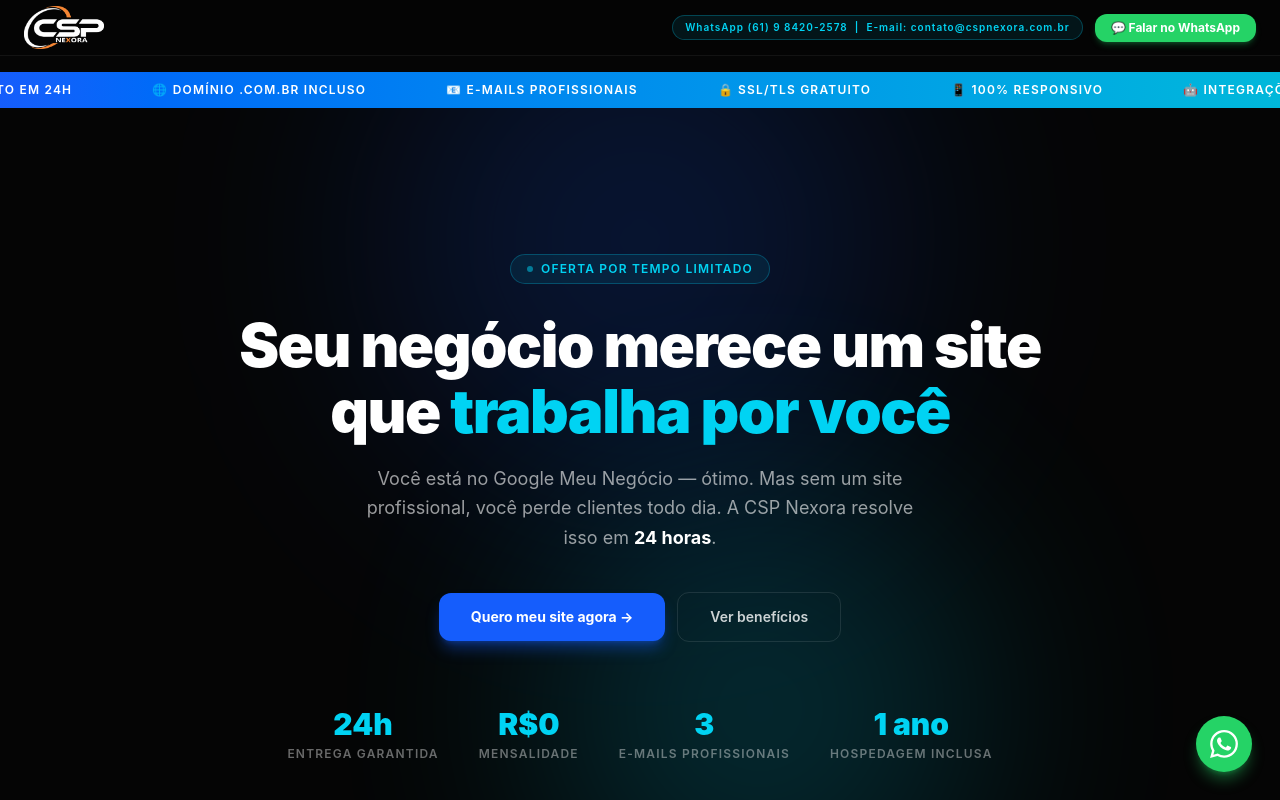
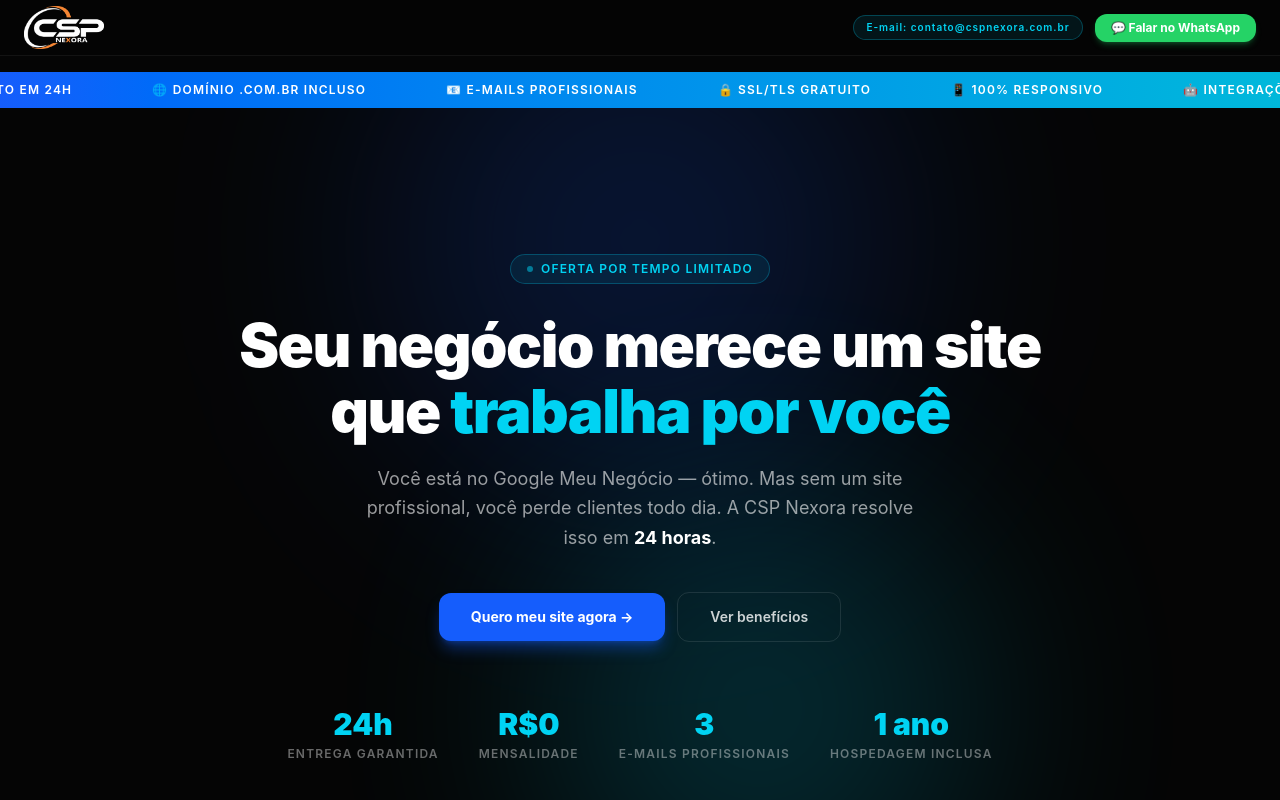
Before and after one commit to CladstonPinheiro/CSP-Nexora, a Next.js app: page /oferta in a window 1280 px wide. Shown: the top 800 px of the page. Built offline with nearby package versions, Linux system fonts and the light colour scheme.

Commit message:
fix: remove botão flutuante WhatsApp e número do cabeçalho

```diff
--- a/app/oferta/page.tsx
+++ b/app/oferta/page.tsx
@@ -47,17 +47,6 @@ export default function OfertaPage() {
           <p className="mt-4 text-xs text-white/20">© {new Date().getFullYear()} CSP Nexora. Todos os direitos reservados.</p>
         </footer>
       </main>
-      <a
-        href="https://wa.me/5561984202578?text=Oi%2C+quero+saber+mais+sobre+o+site+profissional!"
-        target="_blank"
-        rel="noopener noreferrer"
-        aria-label="Contato via WhatsApp"
-        className="fixed bottom-7 right-7 z-50 flex h-14 w-14 items-center justify-center rounded-full bg-[#25D366] shadow-lg shadow-[#25D366]/40 transition hover:scale-110"
-      >
-        <svg viewBox="0 0 24 24" className="h-7 w-7 fill-white" xmlns="http://www.w3.org/2000/svg">
-          <path d="M17.472 14.382c-.297-.149-1.758-.867-2.03-.967-.273-.099-.471-.148-.67.15-.197.297-.767.966-.94 1.164-.173.199-.347.223-.644.075-.297-.15-1.255-.463-2.39-1.475-.883-.788-1.48-1.761-1.653-2.059-.173-.297-.018-.458.13-.606.134-.133.298-.347.446-.52.149-.174.198-.298.298-.497.099-.198.05-.371-.025-.52-.075-.149-.669-1.612-.916-2.207-.242-.579-.487-.5-.669-.51-.173-.008-.371-.01-.57-.01-.198 0-.52.074-.792.372-.272.297-1.04 1.016-1.04 2.479 0 1.462 1.065 2.875 1.213 3.074.149.198 2.096 3.2 5.077 4.487.709.306 1.262.489 1.694.625.712.227 1.36.195 1.871.118.571-.085 1.758-.719 2.006-1.413.248-.694.248-1.289.173-1.413-.074-.124-.272-.198-.57-.347m-5.421 7.403h-.004a9.87 9.87 0 01-5.031-1.378l-.361-.214-3.741.982.998-3.648-.235-.374a9.86 9.86 0 01-1.51-5.26c.001-5.45 4.436-9.884 9.888-9.884 2.64 0 5.122 1.03 6.988 2.898a9.825 9.825 0 012.893 6.994c-.003 5.45-4.437 9.884-9.885 9.884m8.413-18.297A11.815 11.815 0 0012.05 0C5.495 0 .16 5.335.157 11.892c0 2.096.547 4.142 1.588 5.945L.057 24l6.305-1.654a11.882 11.882 0 005.683 1.448h.005c6.554 0 11.89-5.335 11.893-11.893a11.821 11.821 0 00-3.48-8.413z" />
-        </svg>
-      </a>
     </>
   );
 }
--- a/components/oferta/NavbarOferta.tsx
+++ b/components/oferta/NavbarOferta.tsx
@@ -34,6 +34,7 @@ function WhatsAppModal({ onClose }: { onClose: () => void }) {
     }).catch(() => {});
 
     window.open(`https://wa.me/5561984202578?text=${msg}`, "_blank");
+
     onClose();
   }
 
@@ -105,7 +106,7 @@ export default function NavbarOferta() {
         </Link>
         <div className="flex items-center gap-3">
           <div className="hidden sm:block border border-cyan-500/30 bg-cyan-500/10 text-cyan-400 text-[10px] font-semibold tracking-widest px-3 py-1 rounded-full">
-            WhatsApp (61) 9 8420-2578 &nbsp;|&nbsp; E-mail: contato@cspnexora.com.br
+            E-mail: contato@cspnexora.com.br
           </div>
           <button
             onClick={() => setModalOpen(true)}
```
